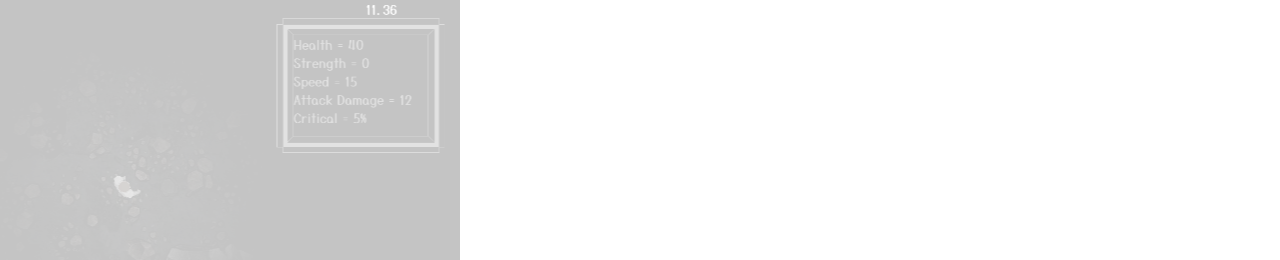
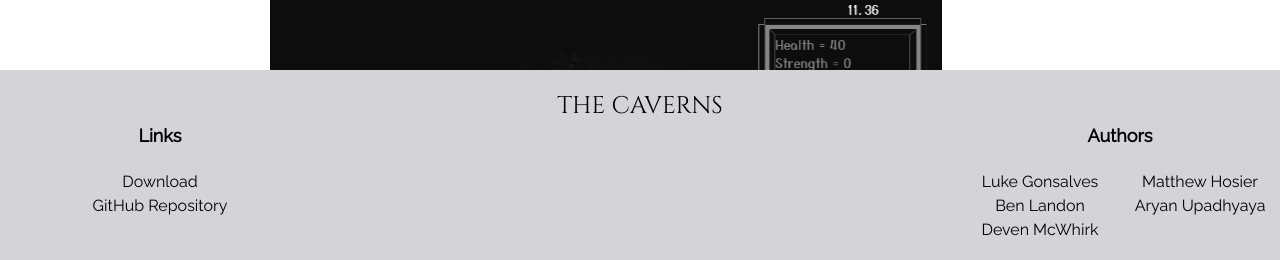
Before and after one commit to Spelunking-Studios/The-Caverns-Website, a Next.js app: page / in a window 1280 px wide. Shown: the part 538-798 px from the top of the page. Built offline with nearby package versions, Linux system fonts and the light colour scheme.

Commit message:
scrollbar added

```diff
--- a/components/layout.js
+++ b/components/layout.js
@@ -19,7 +19,7 @@ export default function Layout( { children }) {
 			<link rel="preconnect" href="https://fonts.googleapis.com"/>
 			<link rel="preconnect" href="https://fonts.gstatic.com" crossorigin/>
 			<link href="https://fonts.googleapis.com/css2?family=Cinzel+Decorative&family=Cinzel:wght@900&family=Raleway&family=Titillium+Web&display=swap" rel="stylesheet"/>
-			<div>
+			<div className="scrollbar-thin scrollbar-thumb-blue-700">
 				{ childrenWithProps }
 			</div>
 		</div>
--- a/package.json
+++ b/package.json
@@ -10,7 +10,8 @@
     "nextjs-progressbar": "^0.0.14",
     "react": "17.0.2",
     "react-dom": "17.0.2",
-    "swr": "^1.3.0"
+    "swr": "^1.3.0",
+    "tailwind-scrollbar": "^1.3.1"
   },
   "devDependencies": {
     "autoprefixer": "^10.4.8",
--- a/pages/_app.js
+++ b/pages/_app.js
@@ -1,4 +1,5 @@
 import '../styles/globals.css';
+import '../styles/scrollbars.css';
 import Layout from "../components/layout.js";
 
 function MyApp({ Component, pageProps }) {
--- /dev/null
+++ b/pages/_document.js
@@ -0,0 +1,13 @@
+import { Html, Head, Main, NextScript } from 'next/document'
+
+export default function Document() {
+    return (
+        <Html>
+            <Head/>
+            <body>
+                <Main/>
+                <NextScript/>
+            </body>
+        </Html>
+    )
+}
--- a/pages/download.js
+++ b/pages/download.js
@@ -17,7 +17,9 @@ export default function Download(props) {
 			</header>
 			<main className="mx-auto min-h-full">
 				<DownloadList/>
-				<div className="absolute bottom-0 w-full"><Footer/></div>
+				<div className="relative bottom-0 w-full">
+                    <Footer/>
+                </div>
 			</main>
 		</div>
 	</div>
--- a/pages/gallery.js
+++ b/pages/gallery.js
@@ -28,7 +28,9 @@ export default function Gallery(props) {
 					</div>
 				</div>
 			</main>
-			<div className="absolute bottom-0 w-full"><Footer/></div>
+			<div className="relative bottom-0 w-full">
+                <Footer/>
+            </div>
 		</div>
 	</div>
   )
--- a/pages/game-info/index.js
+++ b/pages/game-info/index.js
@@ -25,7 +25,9 @@ export default function GameInfo(props) {
 						<p className="text-lg">Learn about different enemys, and the best ways to defeat them.</p>
 					</div>
 				</div>
-				<div className="absolute bottom-0 w-full"><Footer/></div>
+				<div className="relative bottom-0 w-full">
+                    <Footer/>
+                </div>
 			</main>
 		</div>
 	</div>
--- a/pages/index.js
+++ b/pages/index.js
@@ -27,8 +27,10 @@ export default function Home(props) {
 					<section className="mt-40 mx-auto rounded">
 						<p className="text-center text-4xl w-11/12 mb-10 mt-10 mx-auto pb-4 border-b-4 border-sky-500">Downloads</p>
 						<DownloadList/>
-						<Footer/>
 					</section>
+                    <div className="absolute bottom-0 w-full">
+                        <Footer/>
+                    </div>
 				</main>
 			</div>
 		</div>
--- /dev/null
+++ b/styles/scrollbars.css
@@ -0,0 +1,17 @@
+body {
+    overflow: overlay;
+}
+
+body::-webkit-scrollbar {
+    width: 0.6em;
+}
+
+body::-webkit-scrollbar-track {
+    box-shadow: inset 0 0 0px rgba(0, 0, 0, 0);
+}
+
+body::-webkit-scrollbar-thumb {
+    background-color: rgb(127, 127, 127);
+    outline: 0px solid slategrey;
+    border-radius: 15px;
+}
--- a/tailwind.config.js
+++ b/tailwind.config.js
@@ -31,5 +31,7 @@ module.exports = {
 			}*/
 		}
 	},
-	plugins: [],
+	plugins: [
+        require('tailwind-scrollbar')
+    ],
 }
```
Also changed, not shown: 2 other files (tests, documents, lock files or other folders).
